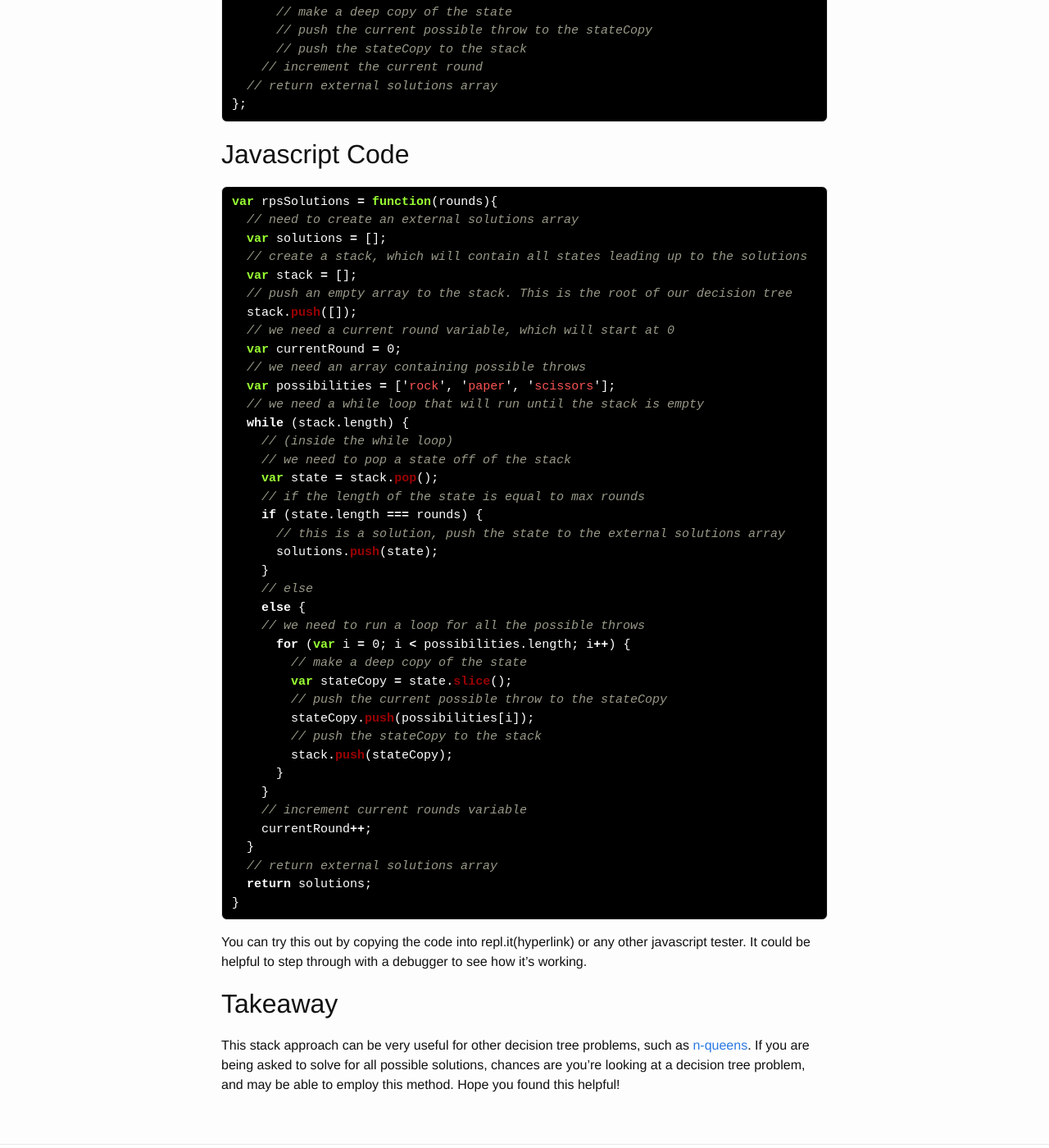
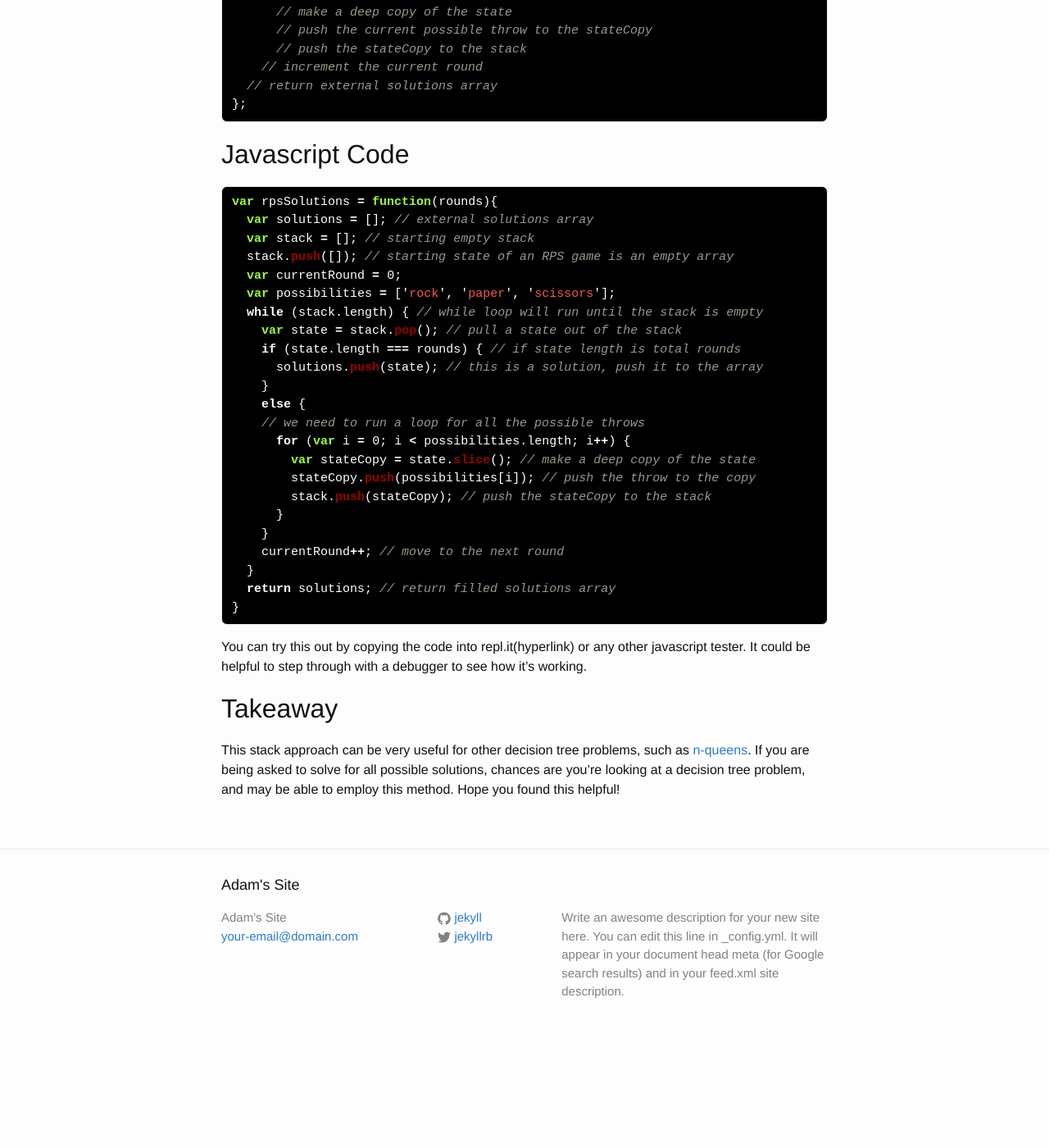
Before and after one commit to azellsworth/azellsworth.github.io, a Jekyll site: the page built from _posts/2015-07-08-solving-decision-trees-with-a-stack.md, in a window 1280 px wide and 1400 px high, scrolled down 1784 px. Shown: the whole window at 82% size. Built offline with Jekyll 4.4.1, drawn with Linux system fonts in a browser that asks for light colours; after the commit the page ends 3065 px from its top, so only the background shows below that.

Commit message:
Shorten pseudocode in 2nd block of code

```diff
--- a/_posts/2015-07-08-solving-decision-trees-with-a-stack.md
+++ b/_posts/2015-07-08-solving-decision-trees-with-a-stack.md
@@ -61,43 +61,27 @@ var rpsSolutions = function(rounds){
 
 {% highlight javascript %}
 var rpsSolutions = function(rounds){
-  // need to create an external solutions array
-  var solutions = [];
-  // create a stack, which will contain all states leading up to the solutions
-  var stack = [];
-  // push an empty array to the stack. This is the root of our decision tree
-  stack.push([]);
-  // we need a current round variable, which will start at 0
+  var solutions = []; // external solutions array
+  var stack = []; // starting empty stack
+  stack.push([]); // starting state of an RPS game is an empty array
   var currentRound = 0;
-  // we need an array containing possible throws
   var possibilities = ['rock', 'paper', 'scissors'];
-  // we need a while loop that will run until the stack is empty
-  while (stack.length) {
-    // (inside the while loop)
-    // we need to pop a state off of the stack
-    var state = stack.pop();
-    // if the length of the state is equal to max rounds
-    if (state.length === rounds) {
-      // this is a solution, push the state to the external solutions array
-      solutions.push(state);
+  while (stack.length) { // while loop will run until the stack is empty
+    var state = stack.pop(); // pull a state out of the stack
+    if (state.length === rounds) { // if state length is total rounds
+      solutions.push(state); // this is a solution, push it to the array
     }
-    // else
     else {
     // we need to run a loop for all the possible throws
       for (var i = 0; i < possibilities.length; i++) {
-        // make a deep copy of the state
-        var stateCopy = state.slice();
-        // push the current possible throw to the stateCopy
-        stateCopy.push(possibilities[i]);
-        // push the stateCopy to the stack
-        stack.push(stateCopy);
+        var stateCopy = state.slice(); // make a deep copy of the state
+        stateCopy.push(possibilities[i]); // push the throw to the copy
+        stack.push(stateCopy); // push the stateCopy to the stack
       }
     }
-    // increment current rounds variable
-    currentRound++;
+    currentRound++; // move to the next round
   }
-  // return external solutions array
-  return solutions;
+  return solutions; // return filled solutions array
 }
 {% endhighlight %}
 
```
